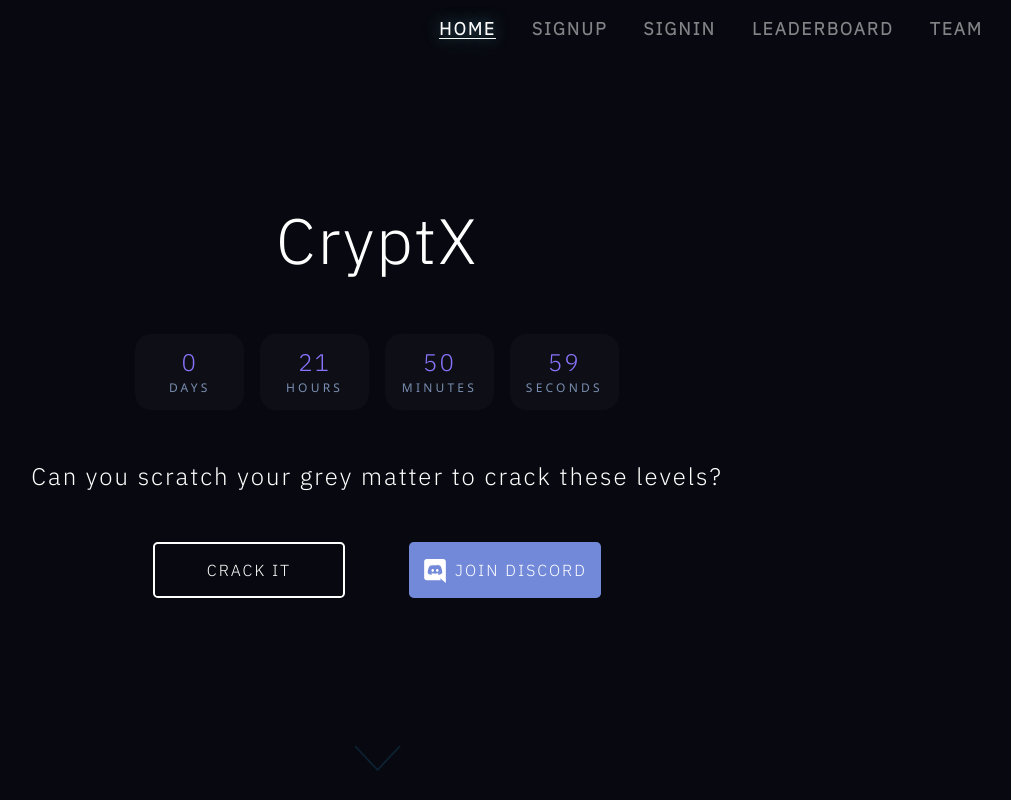
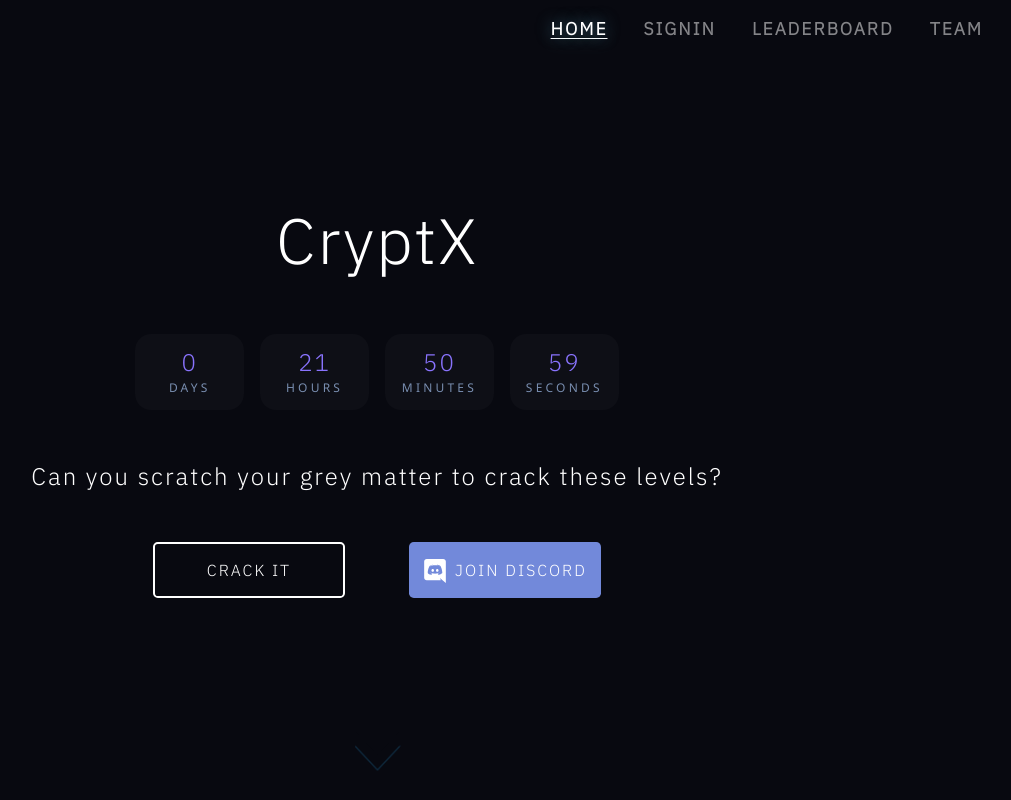
Before and after one commit to kg-kartik/CryptX, a React (Create React App) app in the folder client/: page / in a window 1280 px wide. Shown: the top 800 px of the page, without its empty margins (263-1274 px from the left). Built offline with nearby package versions, Linux system fonts and the light colour scheme.

Commit message:
Closed registration

```diff
--- a/client/src/App.js
+++ b/client/src/App.js
@@ -1,10 +1,7 @@
 import React from "react";
 import { BrowserRouter as Router, Switch } from "react-router-dom";
 import Home from "./components/Home";
-import SignUp from "./components/SignUp";
-import SignUpNew from "./components/SignUpNew";
 import SignInNew from "./components/SignInNew";
-import SignIn from "./components/SignIn";
 import LevelNew from "./components/LevelNew";
 import Level from "./components/Level";
 import Leaderboard from "./components/Leaderboard";
@@ -57,30 +54,14 @@ const App = () => {
                         path="/"
                         component={Home}
                     />
-                    <PublicRoute
-                        restricted={true}
-                        exact
-                        path="/signup"
-                        component={SignUpNew}
-                    />
-                    <PublicRoute
-                        restricted={true}
-                        exact
-                        path="/signupold"
-                        component={SignUp}
-                    />
+
                     <PublicRoute
                         restricted={true}
                         exact
                         path="/signin"
                         component={SignInNew}
                     />
-                    <PublicRoute
-                        restricted={true}
-                        exact
-                        path="/signinold"
-                        component={SignIn}
-                    />
+
                     <PublicRoute
                         restricted={false}
                         exact
@@ -94,7 +75,6 @@ const App = () => {
                         component={Team}
                     />
                     <ProtectedRoute exact path="/level" component={LevelNew} />
-                    <ProtectedRoute exact path="/levelOld" component={Level} />
                 </Switch>
             </Router>
         </Provider>
--- a/client/src/layouts/Navbar.js
+++ b/client/src/layouts/Navbar.js
@@ -43,15 +43,6 @@ const Navbar = ({ auth: { isAuthenticated, loading } }) => {
                                     to="/"
                                 >
                                     HOME
-                                </NavLink>
-                            </li>
-                            <li className="nav-item">
-                                <NavLink
-                                    activeClassName="selected"
-                                    className="nav-link"
-                                    to="/signup"
-                                >
-                                    SIGNUP
                                 </NavLink>
                             </li>
                             <li className="nav-item">
```
